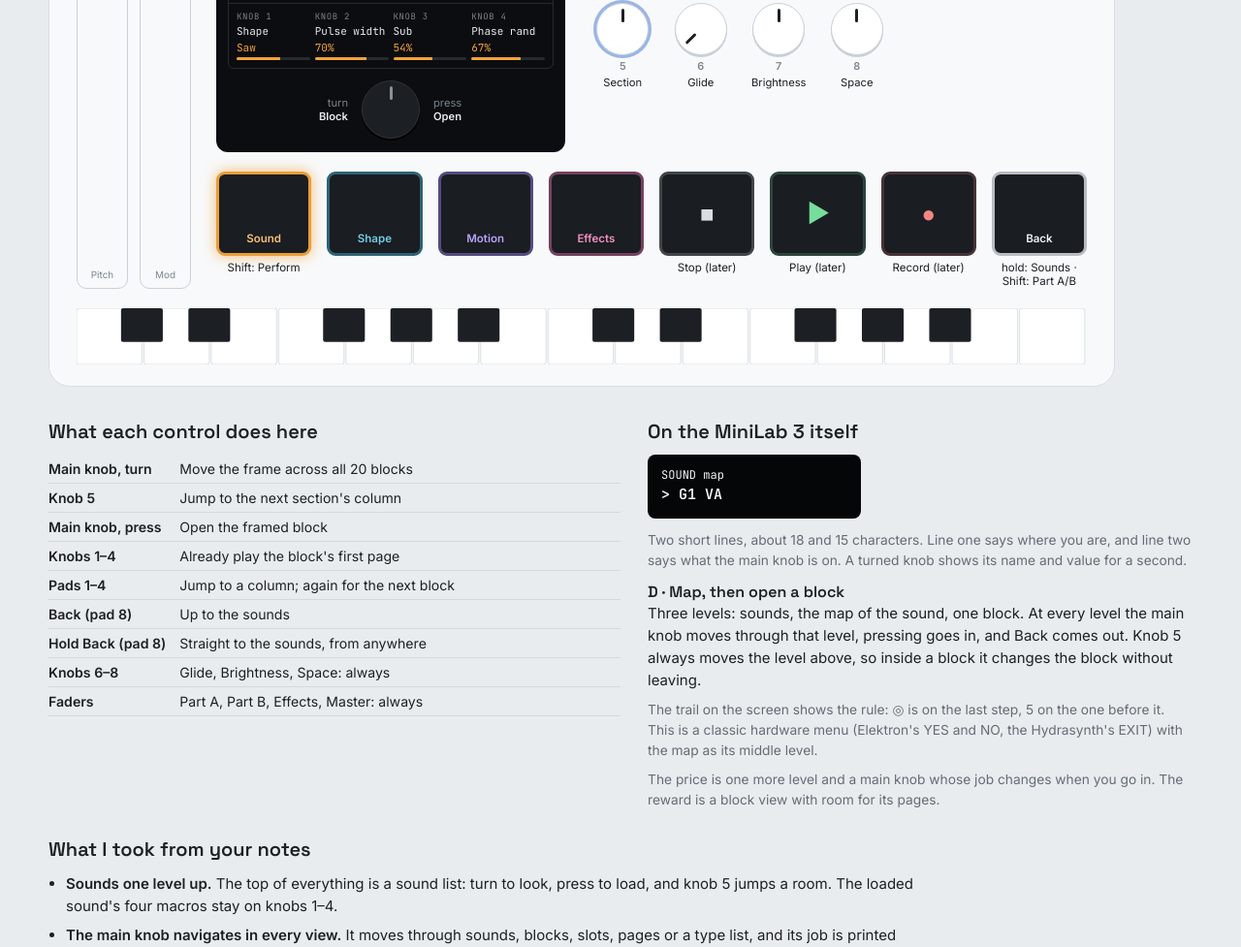
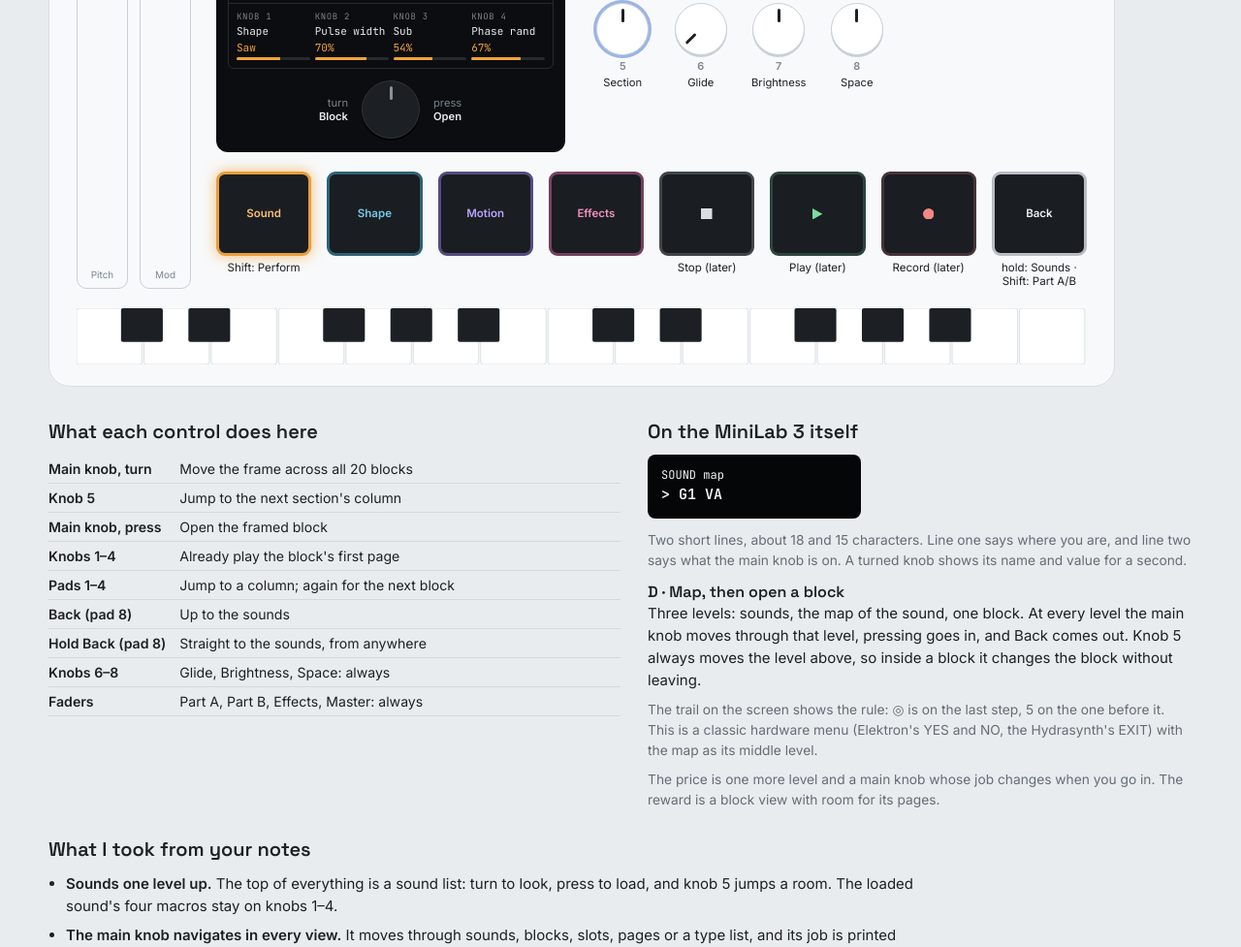
Before and after one commit to tomcoolpxl/CoolSynth, a plain HTML site: page docs/ui-v3-mockups-2.html in a window 1280 px wide. Shown: the part 837-1814 px from the top of the page at 97% size. Drawn offline with Linux system fonts and the light colour scheme.

Commit message:
Pad labels and transport symbols centred, symbols drawn
Co-Authored-By: Claude Opus 5.5 <noreply@anthropic.com>

```diff
--- a/docs/ui-v3-mockups-2.html
+++ b/docs/ui-v3-mockups-2.html
@@ -64,8 +64,8 @@ header{display:flex;flex-direction:column;gap:10px}
 .fw input:disabled{opacity:.35}
 .pads{grid-column:2/5;grid-row:2;display:grid;grid-template-columns:repeat(8,1fr);gap:16px}
 .pw{display:flex;flex-direction:column;align-items:center;gap:6px}
-.pad{width:100%;aspect-ratio:1.12;max-width:100%;border-radius:9px;border:3px solid color-mix(in srgb,var(--c,#888) var(--b,0%),#2a2e33);background:var(--pad-off);color:color-mix(in srgb,var(--c,#888) 70%,#fff);font:600 .72rem var(--f-body);display:flex;align-items:flex-end;justify-content:center;padding-bottom:8px;cursor:pointer;transition:border-color .15s,box-shadow .15s;touch-action:none}
-.pad.sym{font-size:1.5rem;align-items:center;padding-bottom:0}
+.pad{width:100%;aspect-ratio:1.12;max-width:100%;border-radius:9px;border:3px solid color-mix(in srgb,var(--c,#888) var(--b,0%),#2a2e33);background:var(--pad-off);color:color-mix(in srgb,var(--c,#888) 70%,#fff);font:600 .72rem var(--f-body);display:flex;align-items:center;justify-content:center;padding:0;cursor:pointer;transition:border-color .15s,box-shadow .15s;touch-action:none}
+.pad svg{height:1em;width:auto;fill:currentColor;display:block}
 .pad.on{box-shadow:0 0 14px color-mix(in srgb,var(--c) 70%,transparent)}
 .pl{font:.72rem/1.2 var(--f-body);text-align:center;min-height:2.4em}
 .keys{grid-column:1/5;grid-row:3}
@@ -524,7 +524,8 @@ const knobsEl=document.getElementById("knobs");
 for(let k=1;k<=8;k++){knobsEl.insertAdjacentHTML("beforeend",`<div class="kw"><div class="knob ${k===5?"nav":""}" id="k${k}" tabindex="0" aria-label="Knob ${k}"><i></i></div><span class="kn">${k}</span><span class="kl" id="kl${k}"></span></div>`)}
 const FN=["Part A","Part B","Effects","Master"];
 document.getElementById("faders").innerHTML=FN.map((n,i)=>`<div class="fw"><input type="range" id="f${i}" min="0" max="100" value="${S.faders[i]*100}" aria-label="Fader ${i+1}: ${n}" ${i===1?"disabled":""}><span class="kn">${i+1}</span><span class="kl">${n}</span></div>`).join("");
-const PRINT=["Sound","Shape","Motion","Effects","■","▶","●","Back"];
+const PRINT=["Sound","Shape","Motion","Effects","Stop","Play","Record","Back"];
+const SYM=['<svg viewBox="0 0 10 10" aria-hidden="true"><rect width="10" height="10"/></svg>','<svg viewBox="0 0 9 10" aria-hidden="true"><path d="M0 0L9 5L0 10Z"/></svg>','<svg viewBox="0 0 10 10" aria-hidden="true"><circle cx="5" cy="5" r="5"/></svg>'];
 document.getElementById("pads").innerHTML=PRINT.map((p,i)=>`<div class="pw"><button class="pad" id="p${i}" aria-label="Pad ${i+1}">${p}</button><span class="pl" id="pl${i}"></span></div>`).join("");
 (function keys(){let w="",b="";const W=1500/15,blk=[0,1,3,4,5];for(let i=0;i<15;i++){w+=`<rect x="${i*W}" y="0" width="${W-3}" height="100" rx="4" fill="var(--knob)" stroke="var(--knob-edge)"/>`;if(i<14&&blk.includes(i%7))b+=`<rect x="${i*W+W*0.66}" y="0" width="${W*0.62}" height="60" rx="3" fill="var(--ink)"/>`}
  document.getElementById("keys").innerHTML=`<svg viewBox="0 0 1500 100" preserveAspectRatio="none" aria-label="25 keys">${w}${b}</svg>`})();
@@ -551,7 +552,7 @@ function render(){
   else if(i<7){c=["var(--c-stop)","var(--c-play)","var(--c-rec)"][i-4];b=14;txt=["Stop","Play","Record"][i-4]+" (later)"}
   else{c="var(--c-home)";const top=S.lvl==="sounds"&&!S.overlay&&cursorOnLoaded();txt=sh?"":"hold: Sounds · Shift: Part A/B";face=sh?"Part A/B":"Back";b=sh?60:top?12:75}
   if(isPerform()&&i===0&&!sh){c=SEC[4].c;face="Perform"}
-  p.textContent=face;p.classList.toggle("sym",i>=4&&i<7);p.style.setProperty("--c",c);p.style.setProperty("--b",b+"%");p.classList.toggle("on",b>=90);l.textContent=txt}
+  if(i>=4&&i<7)p.innerHTML=SYM[i-4];else p.textContent=face;p.style.setProperty("--c",c);p.style.setProperty("--b",b+"%");p.classList.toggle("on",b>=90);l.textContent=txt}
  document.getElementById("legend").innerHTML=legend().map(([a,b])=>`<tr><td>${esc(a)}</td><td>${esc(b)}</td></tr>`).join("");
  const A=ABOUT[S.model];document.getElementById("about").innerHTML=`<h3>${esc(A[0])}</h3><p>${esc(A[1])}</p><p class="note">${esc(A[2])}</p><p class="note">${esc(A[3])}</p>`;
 }
```
